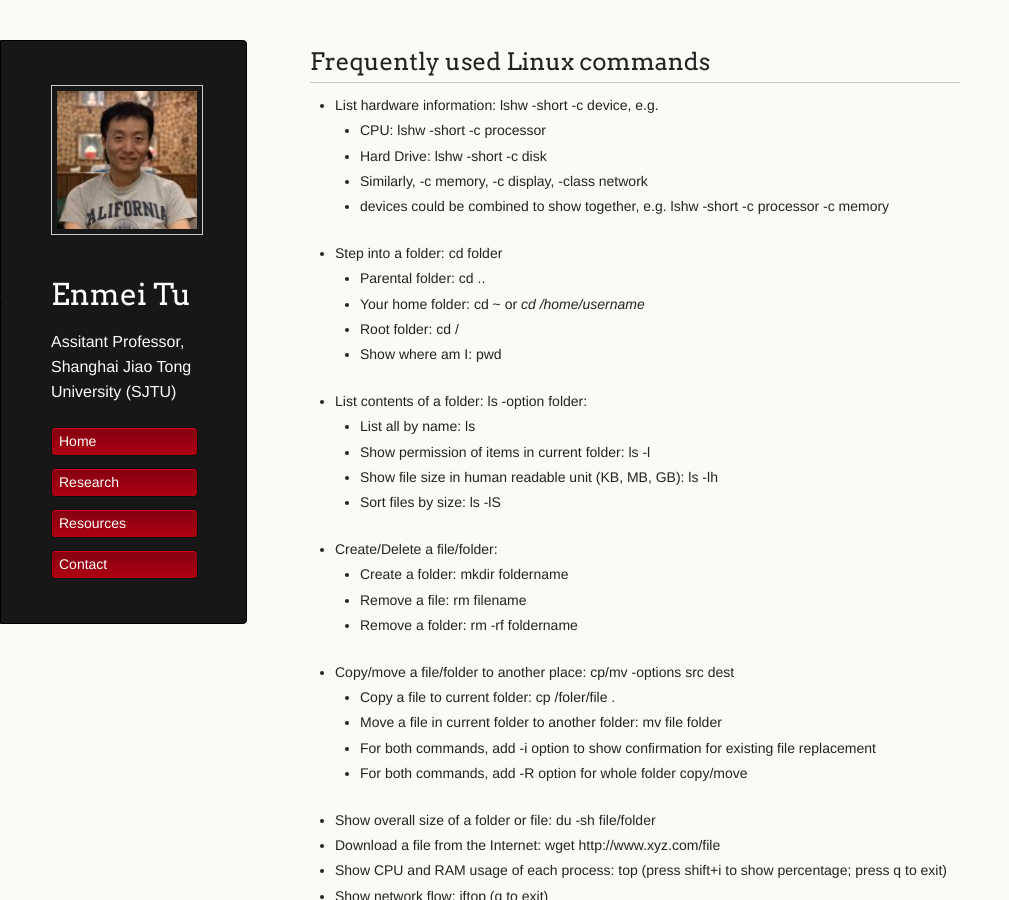
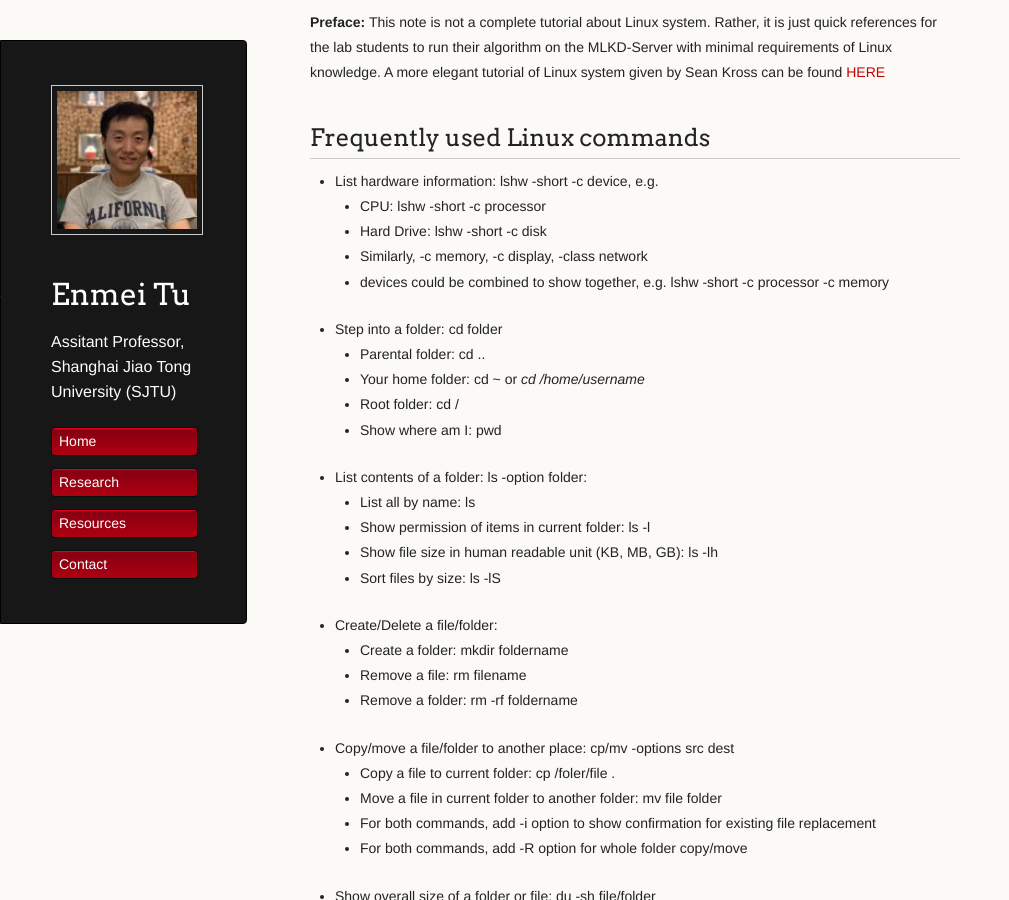
Before and after one commit to hellotem/enmeitu.github.io, a Jekyll site: the page built from resource/linux.md, in a window 1280 px wide and 900 px high. Shown: the whole window, without its empty margins (0-1009 px from the left). Built offline with Jekyll 4.4.1, drawn with Linux system fonts in a browser that asks for light colours; our own code applies the rules of GitHub Pages for plain Markdown files.

Commit message:
Update linux.md

```diff
--- a/resource/linux.md
+++ b/resource/linux.md
@@ -1,3 +1,4 @@
+**Preface:** This note is not a complete tutorial about Linux system. Rather, it is just quick references for the lab students to run their algorithm on the MLKD-Server with minimal requirements of Linux knowledge. A more elegant tutorial of Linux system given by Sean Kross can be found [HERE](https://github.com/hellotem/the-unix-workbench)
 
 ## Frequently used Linux commands
  * List hardware information: lshw -short -c device, e.g.
```
